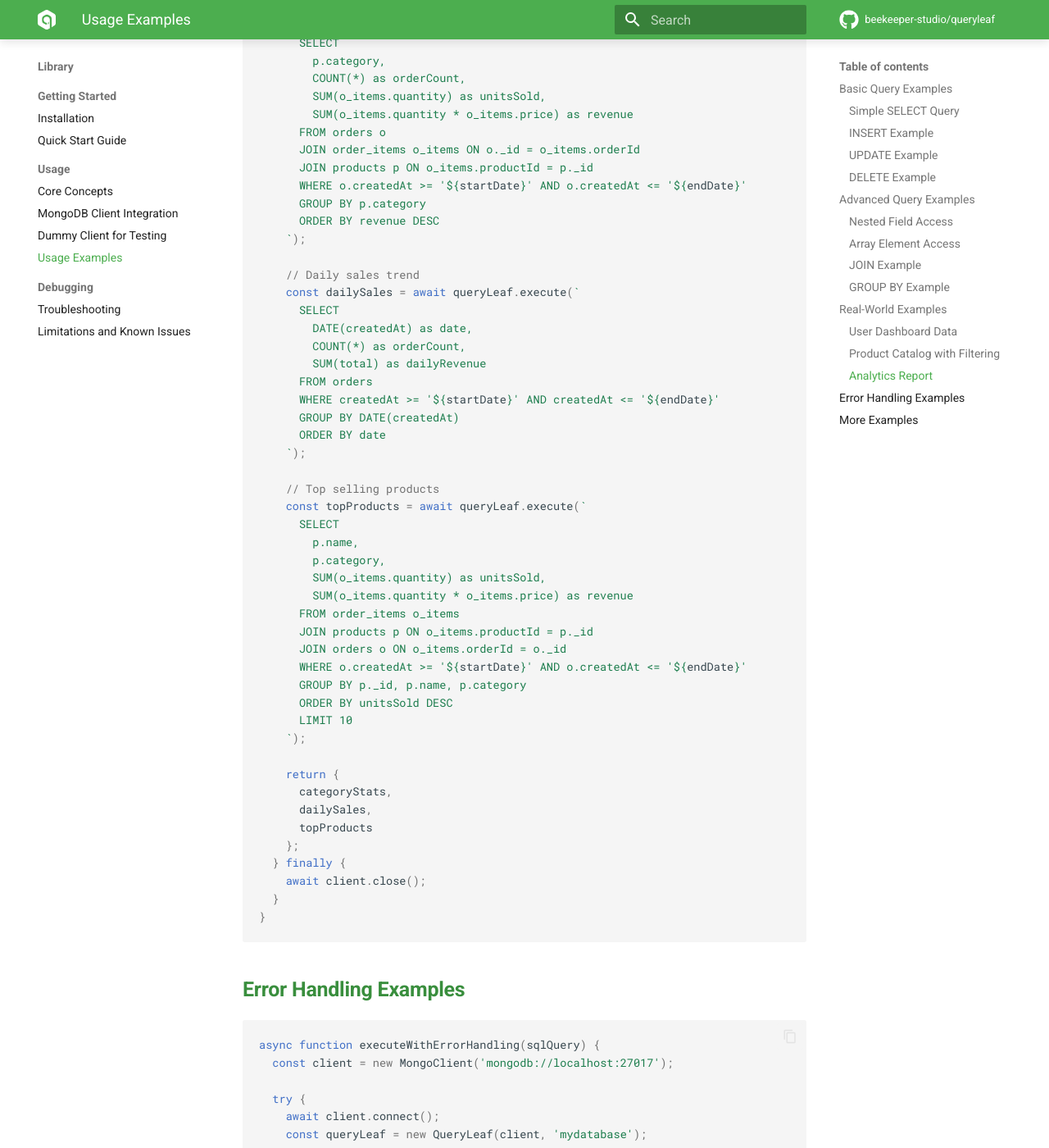
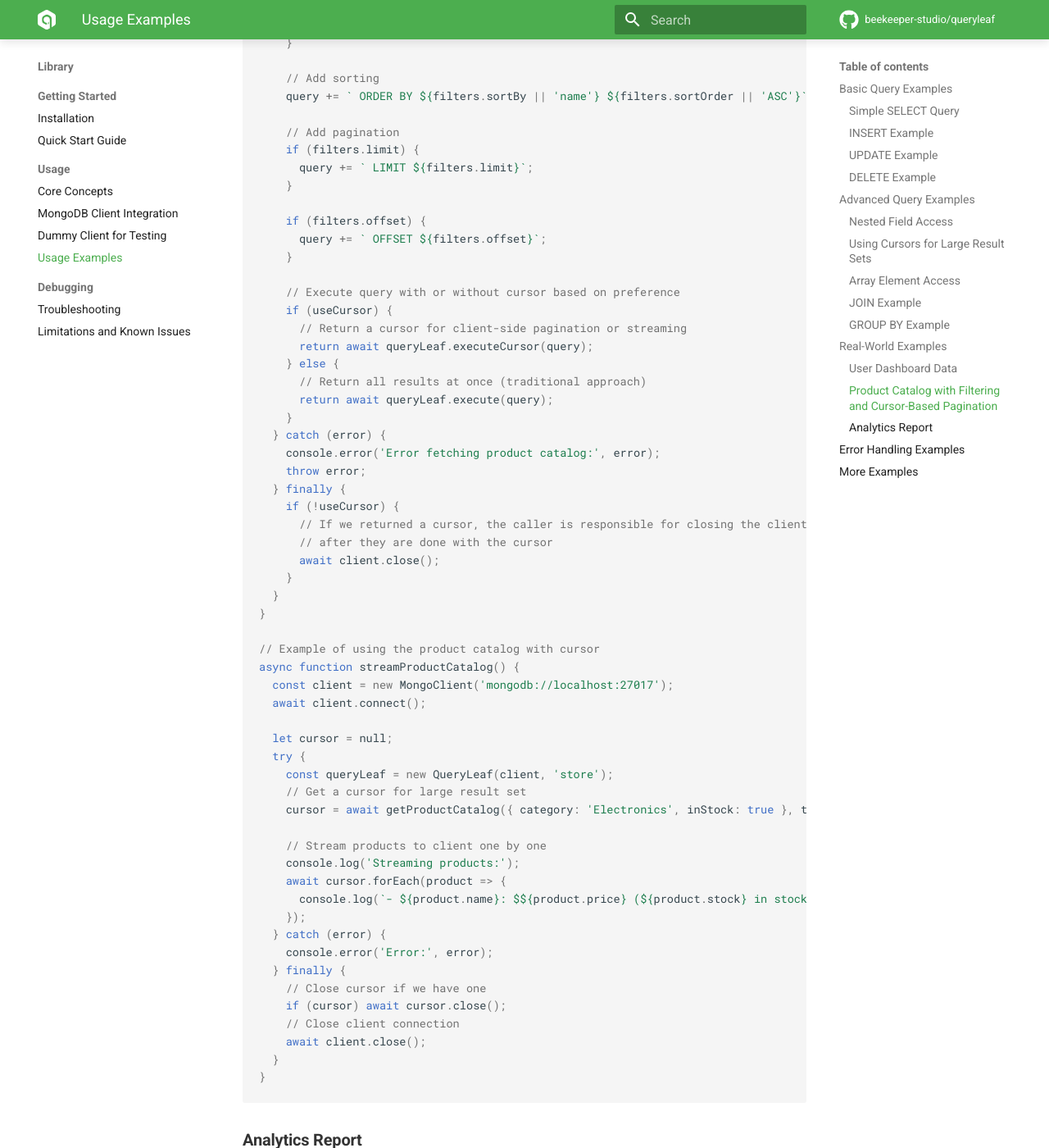
Before and after one commit to beekeeper-studio/queryleaf, an MkDocs documentation site: the page built from docs/usage/examples.md, in a window 1280 px wide and 1400 px high, scrolled down 5514 px. Shown: the whole window at 82% size. Built offline with MkDocs 1.6.1 and Material for MkDocs 9.7.7, drawn with Linux system fonts in a browser that asks for light colours; comment, search, counter and statistics services are not loaded; some of the changed text lies outside the part shown.

Commit message:
update docs

````diff
--- a/docs/usage/examples.md
+++ b/docs/usage/examples.md
@@ -71,6 +71,37 @@ const usersInNY = await queryLeaf.execute(`
   FROM users
   WHERE address.state = 'NY'
 `);
+```
+
+### Using Cursors for Large Result Sets
+
+```typescript
+// Use cursor for memory-efficient processing of large result sets
+const cursor = await queryLeaf.executeCursor(`
+  SELECT _id, customer, total, items
+  FROM orders
+  WHERE status = 'completed'
+`);
+
+try {
+  // Process one document at a time without loading everything in memory
+  let totalRevenue = 0;
+  await cursor.forEach(order => {
+    // Process each order individually
+    totalRevenue += order.total;
+
+    // Access and process nested data
+    order.items.forEach(item => {
+      // Process each item in the order
+      console.log(`Order ${order._id}: ${item.quantity}x ${item.name}`);
+    });
+  });
+
+  console.log(`Total revenue: $${totalRevenue}`);
+} finally {
+  // Always close the cursor when done
+  await cursor.close();
+}
 ```
 
 ### Array Element Access
@@ -169,11 +200,11 @@ async function getUserDashboardData(userId) {
 }
 ```
 
-### Product Catalog with Filtering
+### Product Catalog with Filtering and Cursor-Based Pagination
 
 ```typescript
-// Product catalog with filtering
-async function getProductCatalog(filters = {}) {
+// Product catalog with filtering and cursor-based pagination
+async function getProductCatalog(filters = {}, useCursor = false) {
   const client = new MongoClient('mongodb://localhost:27017');
   await client.connect();
 
@@ -217,9 +248,52 @@ async function getProductCatalog(filters = {}) {
       query += ` LIMIT ${filters.limit}`;
     }
 
-    // Execute query
-    return await queryLeaf.execute(query);
+    if (filters.offset) {
+      query += ` OFFSET ${filters.offset}`;
+    }
+
+    // Execute query with or without cursor based on preference
+    if (useCursor) {
+      // Return a cursor for client-side pagination or streaming
+      return await queryLeaf.executeCursor(query);
+    } else {
+      // Return all results at once (traditional approach)
+      return await queryLeaf.execute(query);
+    }
+  } catch (error) {
+    console.error('Error fetching product catalog:', error);
+    throw error;
   } finally {
+    if (!useCursor) {
+      // If we returned a cursor, the caller is responsible for closing the client
+      // after they are done with the cursor
+      await client.close();
+    }
+  }
+}
+
+// Example of using the product catalog with cursor
+async function streamProductCatalog() {
+  const client = new MongoClient('mongodb://localhost:27017');
+  await client.connect();
+
+  let cursor = null;
+  try {
+    const queryLeaf = new QueryLeaf(client, 'store');
+    // Get a cursor for large result set
+    cursor = await getProductCatalog({ category: 'Electronics', inStock: true }, true);
+
+    // Stream products to client one by one
+    console.log('Streaming products:');
+    await cursor.forEach(product => {
+      console.log(`- ${product.name}: $${product.price} (${product.stock} in stock)`);
+    });
+  } catch (error) {
+    console.error('Error:', error);
+  } finally {
+    // Close cursor if we have one
+    if (cursor) await cursor.close();
+    // Close client connection
     await client.close();
   }
 }
````
Also changed, not shown: docs/usage/core-concepts.md (+35 -2 lines), docs/usage/mongodb-client.md (+32 -3 lines), packages/lib/README.md (+41 -5 lines).
